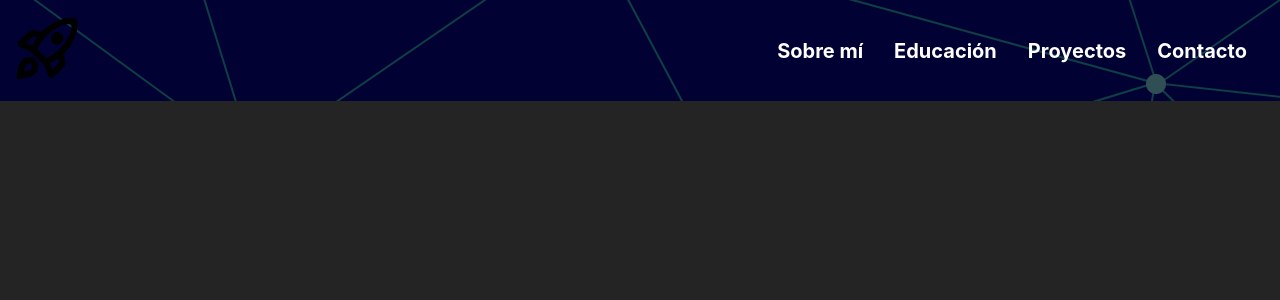
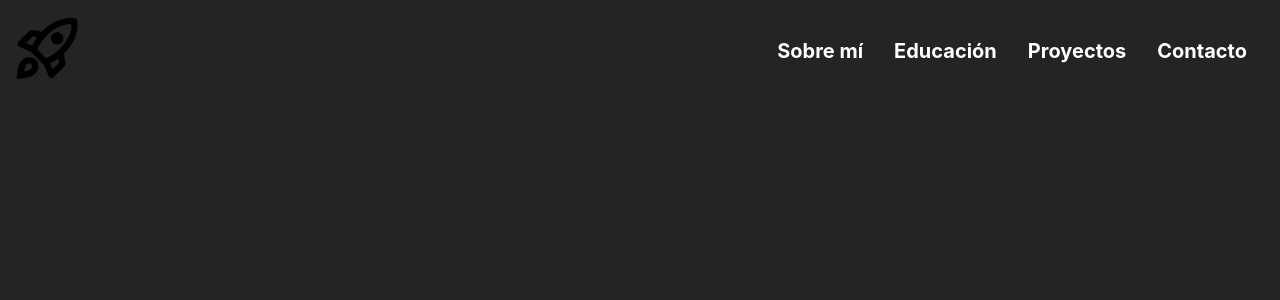
Before and after one commit to ValentinoJerez/Portfolio, a React (Vite) app: page / in a window 1280 px wide. Shown: the top 300 px of the page. Built offline with nearby package versions, Linux system fonts and the light colour scheme.

Commit message:
Cambios en Home

```diff
--- a/src/Views/Home.jsx
+++ b/src/Views/Home.jsx
@@ -1,9 +1,8 @@
-import style from "../Views/Home.module.css"
 import NavBar from "../Components/NavBar/NavBar"
 
 function Home() {
     return (
-        <div className={style.Home}>
+        <div>
             <NavBar />
         </div>
     )
--- a/src/Views/Home.module.css
+++ /dev/null
@@ -1,3 +0,0 @@
-.Home{
-    background-image: url(../assets/Fondo-constellation.png);
-}
```
